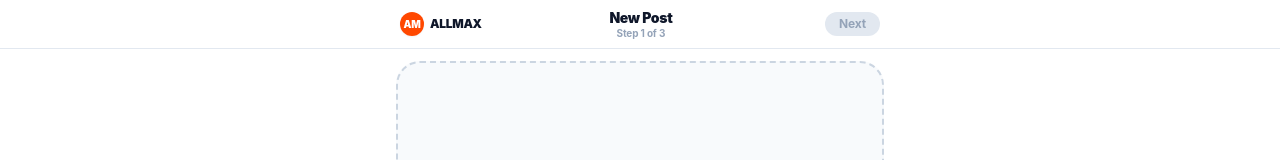
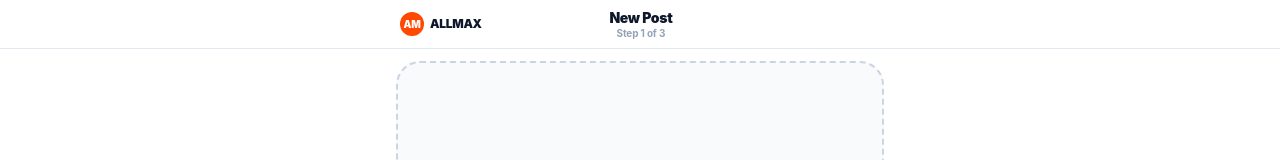
Before and after one commit to BhavyaVadaliya/Allmax-Media, a Next.js app: page / in a window 1280 px wide. Shown: the top 160 px of the page. Built offline with nearby package versions, Linux system fonts and the light colour scheme.

Commit message:
feat: unify clean header with AM logo across all screens and remove redundant header buttons

```diff
--- a/src/components/Navbar.tsx
+++ b/src/components/Navbar.tsx
@@ -1,14 +1,13 @@
 'use client';
 
 import React from 'react';
-import { ChevronLeft } from 'lucide-react';
 
 interface NavbarProps {
   currentStep: 1 | 2 | 3;
-  onStepClick: (step: 1 | 2 | 3) => void;
-  canNavigateToStep2: boolean;
-  canNavigateToStep3: boolean;
-  onReset: () => void;
+  onStepClick?: (step: 1 | 2 | 3) => void;
+  canNavigateToStep2?: boolean;
+  canNavigateToStep3?: boolean;
+  onReset?: () => void;
   onOpenMobileModal: () => void;
   onNext?: () => void;
   nextLabel?: string;
@@ -17,14 +16,7 @@ interface NavbarProps {
 
 export const Navbar: React.FC<NavbarProps> = ({
   currentStep,
-  onStepClick,
-  canNavigateToStep2,
-  canNavigateToStep3,
-  onReset,
   onOpenMobileModal,
-  onNext,
-  nextLabel = 'NEXT',
-  isNextDisabled = false,
 }) => {
   const getHeaderTitle = () => {
     switch (currentStep) {
@@ -40,10 +32,13 @@ export const Navbar: React.FC<NavbarProps> = ({
   return (
     <header className="shrink-0 z-50 bg-white border-b border-slate-200 safe-top">
       <div className="max-w-lg mx-auto px-4 h-12 flex items-center justify-between">
-        {/* Left Action: Brand Logo (Step 1 & 3) or Back Button (Step 2) */}
+        {/* Left Action: Brand Logo with AM mark across all screens */}
         <div className="flex items-center min-w-[80px]">
-          {currentStep === 1 || currentStep === 3 ? (
-            <div className="flex items-center space-x-1.5 cursor-pointer" onClick={onOpenMobileModal}>
+          <div
+            className="flex items-center space-x-1.5 cursor-pointer active:scale-95 transition-transform"
+            onClick={onOpenMobileModal}
+            title="Allmax Studio Mobile App"
+          >
             <div className="w-6 h-6 rounded-full bg-[#FF4800] flex items-center justify-center font-black text-[10px] text-white shadow-sm">
               AM
             </div>
@@ -51,15 +46,6 @@ export const Navbar: React.FC<NavbarProps> = ({
               ALLMAX
             </span>
           </div>
-          ) : (
-            <button
-              onClick={() => onStepClick((currentStep - 1) as 1 | 2)}
-              className="flex items-center space-x-0.5 text-xs font-black text-slate-900 hover:text-[#FF4800] active:scale-95 py-1"
-            >
-              <ChevronLeft className="w-4 h-4 stroke-[3]" />
-              <span>Back</span>
-            </button>
-          )}
         </div>
 
         {/* Center Title (Instagram Style: Step title + Step indicator) */}
@@ -72,38 +58,8 @@ export const Navbar: React.FC<NavbarProps> = ({
           </span>
         </div>
 
-        {/* Right Action: Next Button (Step 1 & 2) / Empty on Step 3 (DONE is below Download button) */}
-        <div className="flex items-center justify-end min-w-[80px]">
-          {currentStep === 1 && (
-            canNavigateToStep2 && !isNextDisabled ? (
-              <button
-                onClick={onNext}
-                className="text-xs font-black uppercase tracking-wider text-[#FF4800] hover:text-[#E63E00] px-2 py-1 transition-all active:scale-95 flex items-center space-x-0.5"
-              >
-                <span>NEXT</span>
-                <span className="text-sm">→</span>
-              </button>
-            ) : (
-              <button
-                disabled
-                className="text-xs font-bold bg-slate-200 text-slate-400 px-3.5 py-1 rounded-full cursor-not-allowed"
-              >
-                Next
-              </button>
-            )
-          )}
-
-          {currentStep === 2 && (
-            <button
-              onClick={onNext}
-              disabled={isNextDisabled}
-              className="text-xs font-black uppercase tracking-wider text-[#FF4800] hover:text-[#E63E00] px-2 py-1 transition-all active:scale-95 disabled:opacity-40 flex items-center space-x-0.5"
-            >
-              <span>{nextLabel}</span>
-              <span className="text-sm">→</span>
-            </button>
-          )}
-        </div>
+        {/* Right Action: Clean balanced space across all screens */}
+        <div className="flex items-center justify-end min-w-[80px]" />
       </div>
     </header>
   );
```
Lines whose indentation alone changed are shown as unchanged.
